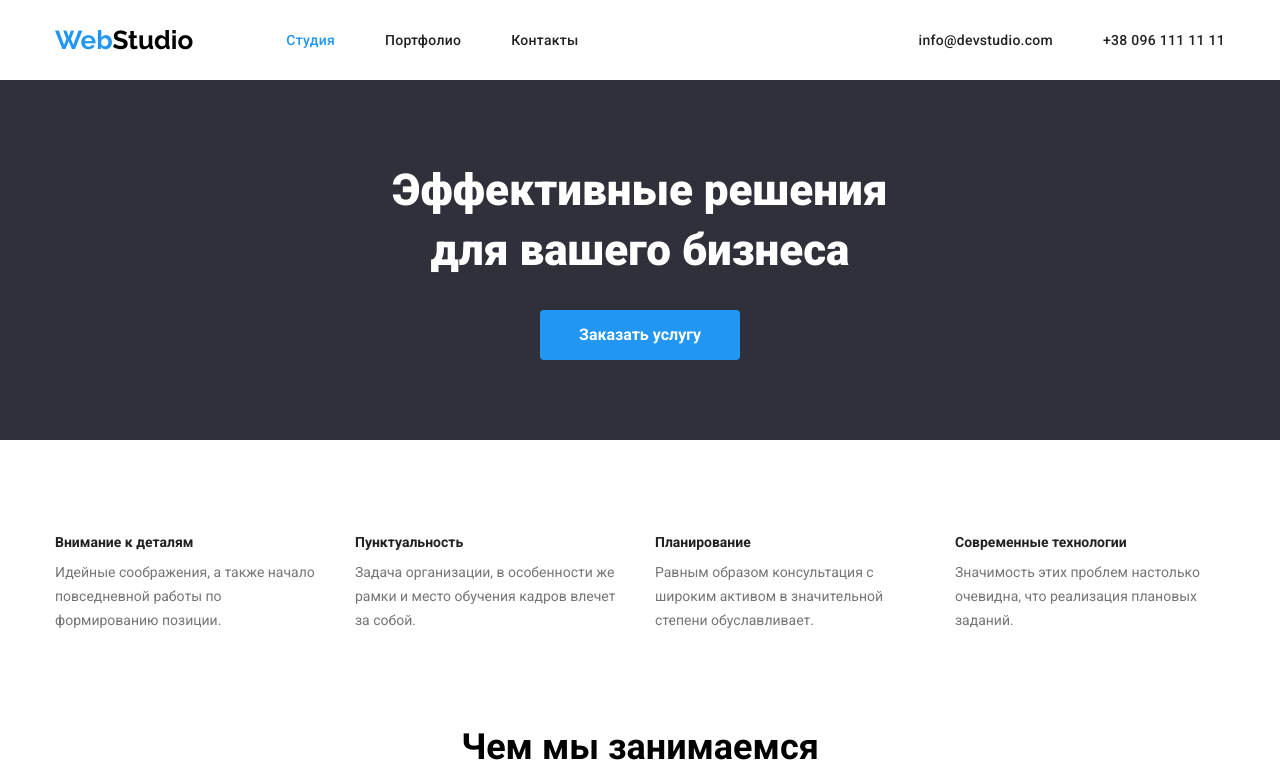
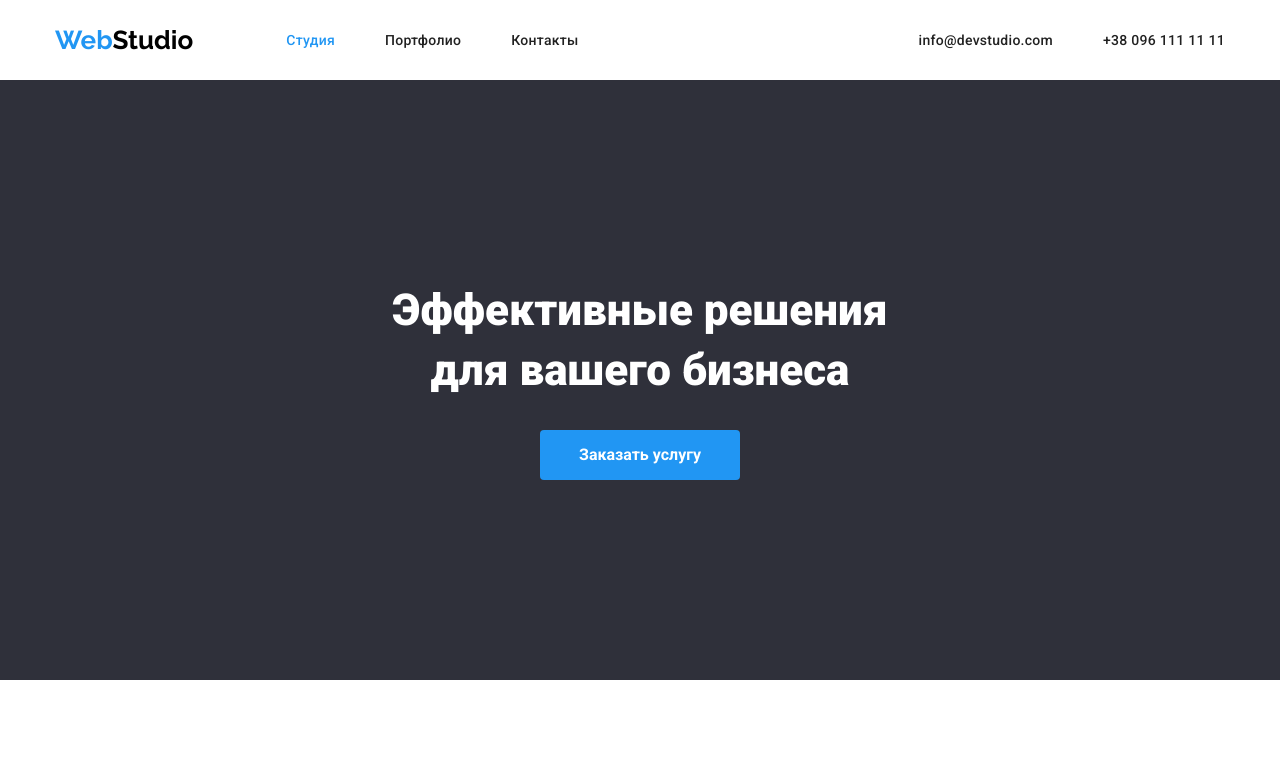
Before and after one commit to Gelyuta/goit-markup-hw-03, a plain HTML site: page index.html in a window 1280 px wide. Shown: the top 771 px of the page. Drawn offline with Linux system fonts and the light colour scheme.

Commit message:
Внесла правки

```diff
--- a/css/common.css
+++ b/css/common.css
@@ -17,6 +17,7 @@
   --btn-white: rgba(245, 244, 250, 1);
   --background: rgba(47, 48, 58, 1);
   --section-bcg: rgba(245, 244, 250, 1);
+  --bcg-white: rgba(255, 255, 255, 1);
 
   /*Портфолио|Сетка*/
 
--- a/css/styles.css
+++ b/css/styles.css
@@ -192,8 +192,8 @@ body {
 .hero {
   max-width: 1600px;
   text-align: center;
-  padding-top: 80px;
-  padding-bottom: 80px;
+  padding-top: 200px;
+  padding-bottom: 200px;
 }
 
 /*Команда*/
@@ -217,6 +217,7 @@ body {
   box-shadow: 0px 1px 3px rgba(0, 0, 0, 0.12), 0px 1px 1px rgba(0, 0, 0, 0.14),
     0px 2px 1px rgba(0, 0, 0, 0.2);
   border-radius: 0px 0px 4px 4px;
+  background: var(--bcg-white);
 }
 
 .team {
```
